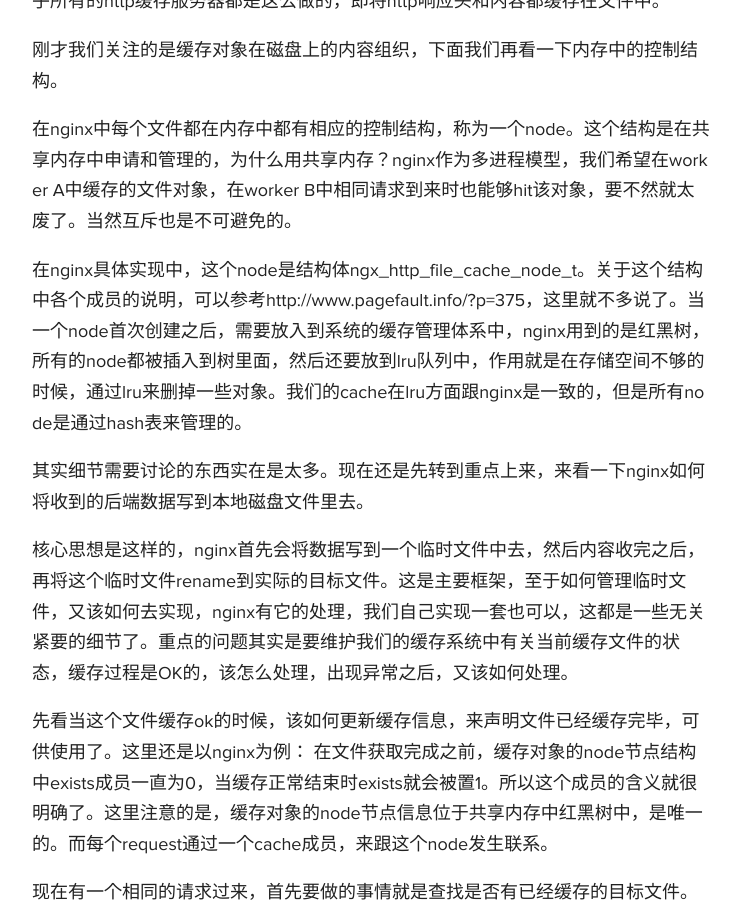
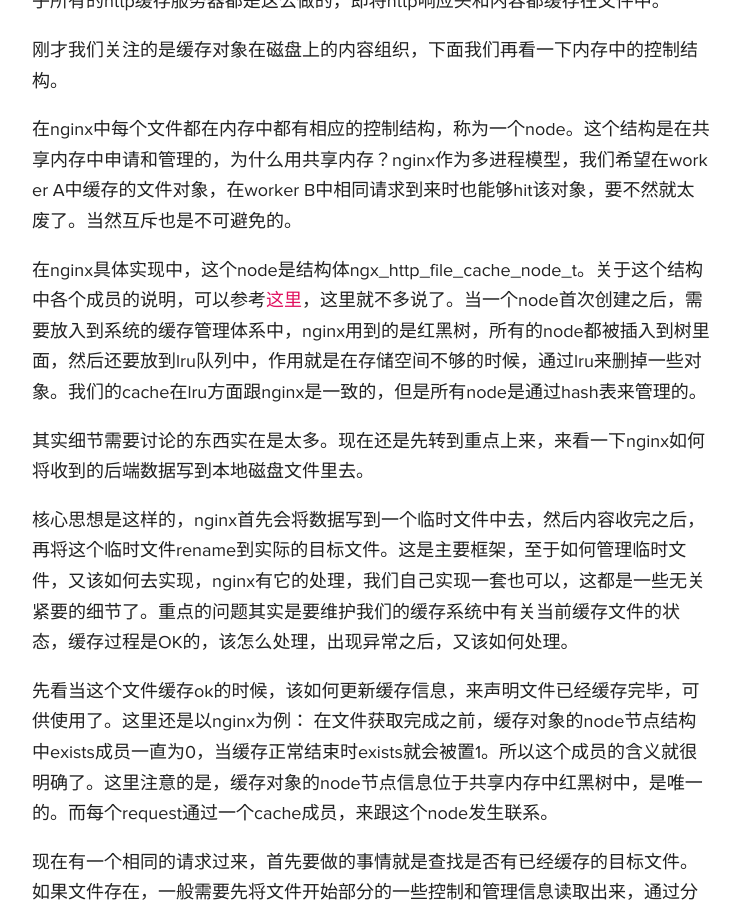
Before and after one commit to flashbuckets/dmeearm.github.io, a Jekyll site: the page built from _posts/2014-11-30-cacheserver2.md, in a window 1280 px wide and 900 px high, scrolled down 751 px. Shown: the whole window, without its empty margins (268-1008 px from the left). Built offline with Jekyll 4.4.1, drawn with Linux system fonts in a browser that asks for light colours; Markdown is read by kramdown in place of the engine named in the settings; comment, search, counter and statistics services are not loaded; some of the changed lines change nothing that is shown.

Commit message:
new post article

```diff
--- a/_posts/2014-11-30-cacheserver2.md
+++ b/_posts/2014-11-30-cacheserver2.md
@@ -14,7 +14,7 @@
 
 在nginx中每个文件都在内存中都有相应的控制结构，称为一个node。这个结构是在共享内存中申请和管理的，为什么用共享内存？nginx作为多进程模型，我们希望在worker A中缓存的文件对象，在worker B中相同请求到来时也能够hit该对象，要不然就太废了。当然互斥也是不可避免的。
 
-在nginx具体实现中，这个node是结构体ngx_http_file_cache_node_t。关于这个结构中各个成员的说明，可以参考http://www.pagefault.info/?p=375，这里就不多说了。当一个node首次创建之后，需要放入到系统的缓存管理体系中，nginx用到的是红黑树，所有的node都被插入到树里面，然后还要放到lru队列中，作用就是在存储空间不够的时候，通过lru来删掉一些对象。我们的cache在lru方面跟nginx是一致的，但是所有node是通过hash表来管理的。
+在nginx具体实现中，这个node是结构体ngx_http_file_cache_node_t。关于这个结构中各个成员的说明，可以参考[这里](http://www.pagefault.info/?p=375)，这里就不多说了。当一个node首次创建之后，需要放入到系统的缓存管理体系中，nginx用到的是红黑树，所有的node都被插入到树里面，然后还要放到lru队列中，作用就是在存储空间不够的时候，通过lru来删掉一些对象。我们的cache在lru方面跟nginx是一致的，但是所有node是通过hash表来管理的。
 
 其实细节需要讨论的东西实在是太多。现在还是先转到重点上来，来看一下nginx如何将收到的后端数据写到本地磁盘文件里去。
 
@@ -35,9 +35,9 @@
 上面讲到nginx会出现并发取源的情况，很多公司对这块进行了定制。最常提到的是所谓取源合并。顾名思义，就是合并回源的请求。这项功能，nginx在比较新的版本里面已经支持了，使用的指令时proxy_cache_lock。官方wiki给出的说明:
 
 >syntax: proxy_cache_lock on | off;
-default: proxy_cache_lock off;
-context: http, server, location
-This directive appeared in version 1.1.12.
+>default: proxy_cache_lock off;
+>context: http, server, location
+>This directive appeared in version 1.1.12.
 When enabled, only one request at a time will be allowed to populate a new cache element identified according to the proxy_cache_key directive by passing a request to a proxied server. Other requests of the same cache element will either wait for a response to appear in the cache, or the cache lock for this element to be released, up to the time set by the proxy_cache_lock_timeout directive.
 
 另外一个地方就是当文件过期时，也会产生大量的并发回源量。这点nginx也做了处理，很多公司也对这块做了自己的定制。nginx通过指令proxy_cache_use_stale来控制在文件过期更新过程的回源请求量，让当一个请求在更新文件时，其他请求则暂时使用过期文件。具体配置为proxy_cache_use_stale updating;关于该指令的具体用法，大家可以去官网查阅。
```
